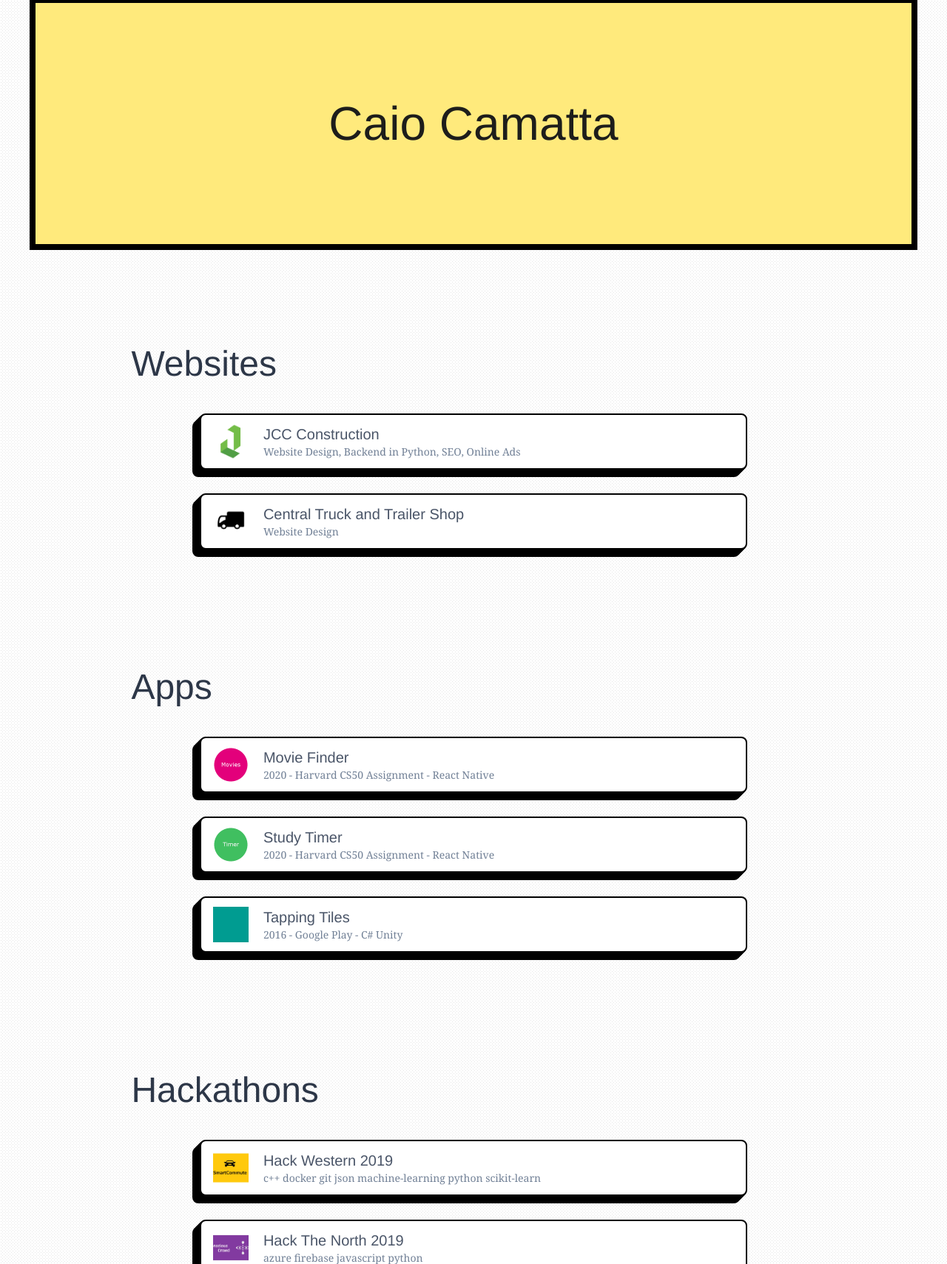
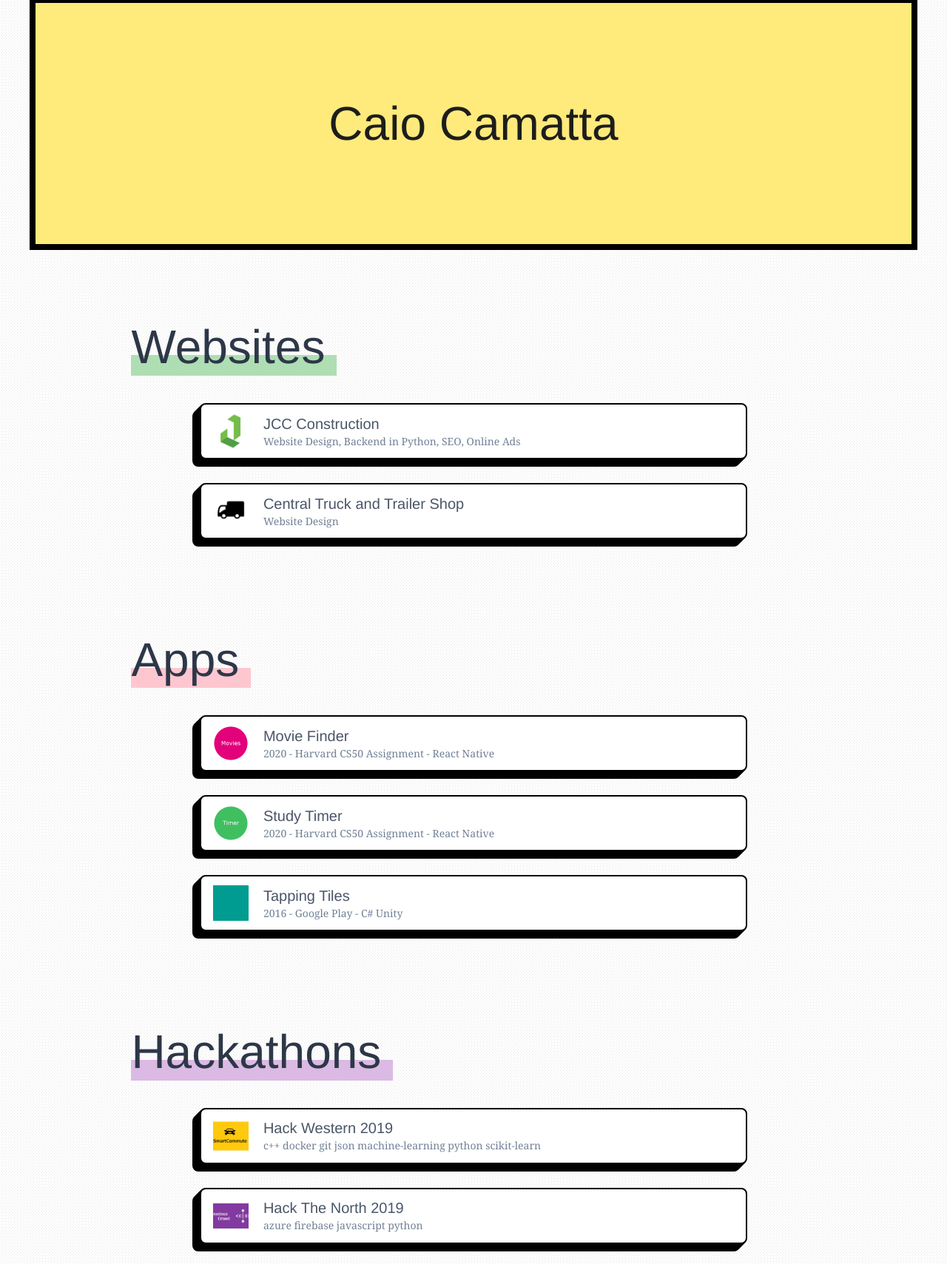
Before and after one commit to CaioCamatta/personal-website, a Gatsby site: page / in a window 1280 px wide. Shown: the part 44-1753 px from the top of the page at 74% size. Built offline with nearby package versions, Linux system fonts and the light colour scheme; Gatsby itself is replaced by a stand-in of ours.

Commit message:
Initial Styling idea done

```diff
--- a/src/components/header.js
+++ b/src/components/header.js
@@ -15,7 +15,7 @@
         textAlign: 'center',
       }} className="py-16 sm:py-32"
     >
-      <h1 style={{ margin: 0, color: '#1d1d1b'}} className="text-3xl sm:text-4xl md:text-6xl">{siteTitle}</h1>
+      <h1 style={{ margin: 0, color: '#1d1d1b'}} className="text-4xl sm:text-5xl md:text-6xl">{siteTitle}</h1>
     </div>
   </header>
 )
--- a/src/components/index.module.css
+++ b/src/components/index.module.css
@@ -1,6 +1,6 @@
 html {
     background-color: #ffffff;
 }
-h2{
-    font-size: 25;
+h1{
+    font-size: 7rem;
 }
--- a/src/pages/index.js
+++ b/src/pages/index.js
@@ -3,13 +3,29 @@
 
 import Layout from "../components/layout"
 import SEO from "../components/seo"
-import cssModule from "../components/index.module.css"
+import "../components/index.module.css"
 import ClickablePosting from "../components/clickablePosting"
 import { SocialIcon } from 'react-social-icons';
 
 const styles = {
   workExperience: {
     color: "#fff"
+  },
+  greenBrush:{
+    background: "linear-gradient(180deg,rgba(255,255,255,0) 65%, #88CF8FAA 50%)",
+    backgroundPosition: "0px -5px",
+  },
+  purpleBrush:{
+    background: "linear-gradient(180deg,rgba(255,255,255,0) 65%, #CA99D7AA 50%)",
+    backgroundPosition: "0px -5px",
+  },
+  pinkBrush:{
+    background: "linear-gradient(180deg,rgba(255,255,255,0) 65%, #FFACBAAA 50%)",
+    backgroundPosition: "0px -5px",
+  },
+  paleBrush:{
+    background: "linear-gradient(180deg,rgba(255,255,255,0) 65%, #feeedeAA 50%)",
+    backgroundPosition: "0px -5px",
   }
 }
 
@@ -25,16 +41,16 @@
       }}>
         {/* <h2 className="text-center pt-10 text-5xl">WORK</h2> */}
 
-        <h3 className="text-2xl sm:text-3xl md:text-5xl pt-10 sm:pt-16 xl:pt-32 pb-2 text-gray-800 font-light">Websites</h3>
+        <h3 className={`text-2xl sm:text-3xl md:text-6xl mt-10 sm:mt-16 xl:mt-24 pb-2 text-gray-800 font-light inline-block pr-4`} style={styles.greenBrush}>Websites</h3>
         <ClickablePosting title="JCC Construction" description="Website Design, Backend in Python, SEO, Online Ads" image="symbol.png" imageAlt="JCC Construtora" link="https://jcconstrutora.com.br/" />
         <ClickablePosting title="Central Truck and Trailer Shop" description="Website Design" image="truckandtrailer.png" imageAlt="Central Truck and Trailer" link="https://www.centraltruckandtrailer.com/" />
 
-        <h3 className="text-2xl sm:text-3xl md:text-5xl pt-10 sm:pt-16 xl:pt-32 pb-2 text-gray-800 font-light">Apps</h3>
+        <h3 className="text-2xl sm:text-3xl md:text-6xl mt-10 sm:mt-16 xl:mt-24 pb-2 text-gray-800 font-light inline-block pr-4" style={styles.pinkBrush}>Apps</h3>
         <ClickablePosting title="Movie Finder" description="2020 - Harvard CS50 Assignment - React Native" image="moviefinder.png" imageAlt="Movie Finder" link="https://expo.io/@caiocamatta/Movie-Finder" />
         <ClickablePosting title="Study Timer" description="2020 - Harvard CS50 Assignment - React Native" image="studytimer.png" imageAlt="Study Timer" link="https://expo.io/@caiocamatta/study-timer" />
         <ClickablePosting title="Tapping Tiles" description="2016 - Google Play - C# Unity " image="tappingtiles.png" imageAlt="Tapping Tiles" link="https://play.google.com/store/apps/details?id=com.CaioCoelho.TappingTiles" />
 
-        <h3 className="text-2xl sm:text-3xl md:text-5xl pt-10 sm:pt-16 xl:pt-32 pb-2 text-gray-800 font-light">Hackathons</h3>
+        <h3 className="text-2xl sm:text-3xl md:text-6xl mt-10 sm:mt-16 xl:mt-24 pb-2 text-gray-800 font-light inline-block pr-4" style={styles.purpleBrush}>Hackathons</h3>
         <ClickablePosting title="Hack Western 2019" description="c++ docker git json machine-learning python scikit-learn" image="hackwestern6.jpg" imageAlt="Hack Western 2019" link="https://devpost.com/software/smartcommute" customDescriptionClass="hidden md:block" />
         <ClickablePosting title="Hack The North 2019" description="azure firebase javascript python" image="hackthenorth2019.jpg" imageAlt="Hack the North 2019" link="https://devpost.com/software/conscious-crowd" customDescriptionClass="hidden md:block" />
         <ClickablePosting title="Hack Western 2018 - Winner" description="electron google-cloud google-cloud-vision javascript" image="alyn.png" imageAlt="Hack Western 2018" link="https://devpost.com/software/align-dui5lc" customDescriptionClass="hidden md:block" />
```
